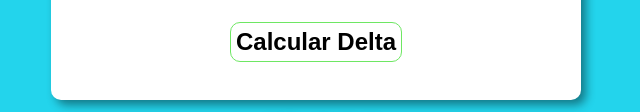
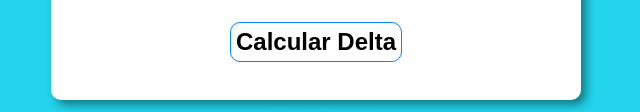
Before and after one commit to GusttaXyX/Projeto-Bhaskara, a plain HTML site: page index.html in a window 1280 px wide. Shown: the part 296-408 px from the top of the page, without its empty margins (324-964 px from the left). Drawn offline with Linux system fonts and the light colour scheme.

Commit message:
voltando a cor

```diff
--- a/style.css
+++ b/style.css
@@ -42,7 +42,7 @@ header{
 
 }
 #button_one{
-    border: 1px solid rgb(110, 231, 99);
+    border: 1px solid rgb(0, 132, 255);
     padding: 5px;
     margin: 5px;
     border-radius: 10px;
```
